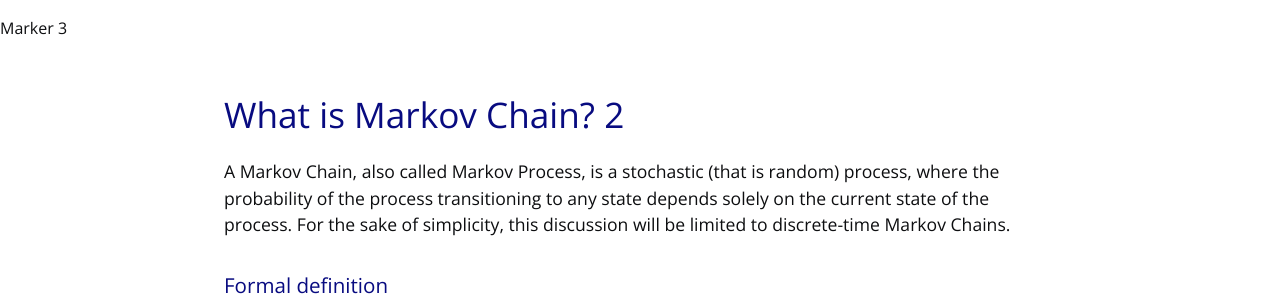
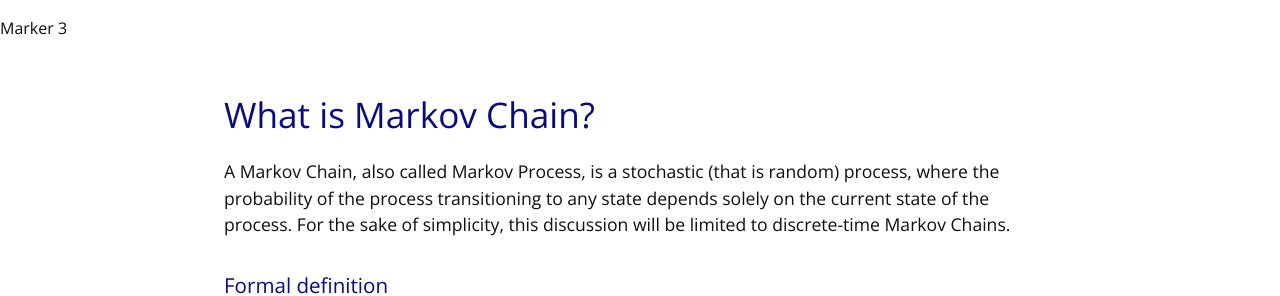
Before and after one commit to vinitjoglekar/playground, a Jekyll site: the page built from _pages/markov_chains.md, in a window 1280 px wide. Shown: the top 296 px of the page. Built offline with Jekyll 4.4.1, drawn with Linux system fonts in a browser that asks for light colours.

Commit message:
Update markov_chains.md

```diff
--- a/_pages/markov_chains.md
+++ b/_pages/markov_chains.md
@@ -3,7 +3,7 @@ layout: default
 title: What is Markov Chain?
 ---
 
-# What is Markov Chain? 2
+# What is Markov Chain?
 
 A Markov Chain, also called Markov Process, is a stochastic (that is random) process, where the probability of the process transitioning to any state depends solely on the current state of the process. For the sake of simplicity, this discussion will be limited to discrete-time Markov Chains.
 
```
